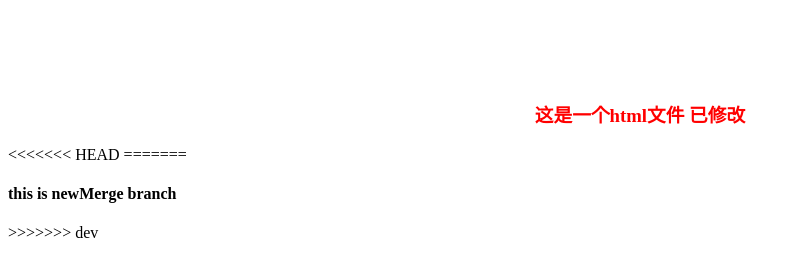
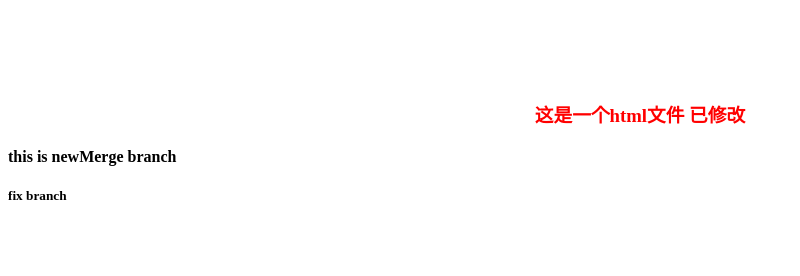
Before and after one commit to liquid7960/leetcodeJavaPractice, a plain HTML site: page index.html in a window 1280 px wide. Shown: the whole page, without its empty margins (0-800 px from the left). Drawn offline with Linux system fonts and the light colour scheme.

Commit message:
fix branch

```diff
--- a/index.html
+++ b/index.html
@@ -7,10 +7,10 @@
 
 <body>
     <h3>这是一个html文件   已修改</h3>
-<<<<<<< HEAD
 
-=======
+
 	<h4>this is newMerge branch</h4>
->>>>>>> dev
+	<h5>fix branch</h5>
+
 </body>
 </html>
```
